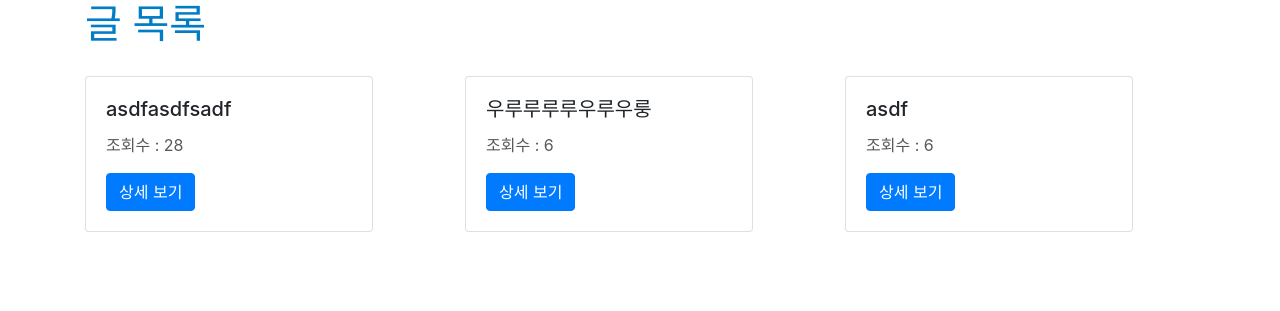
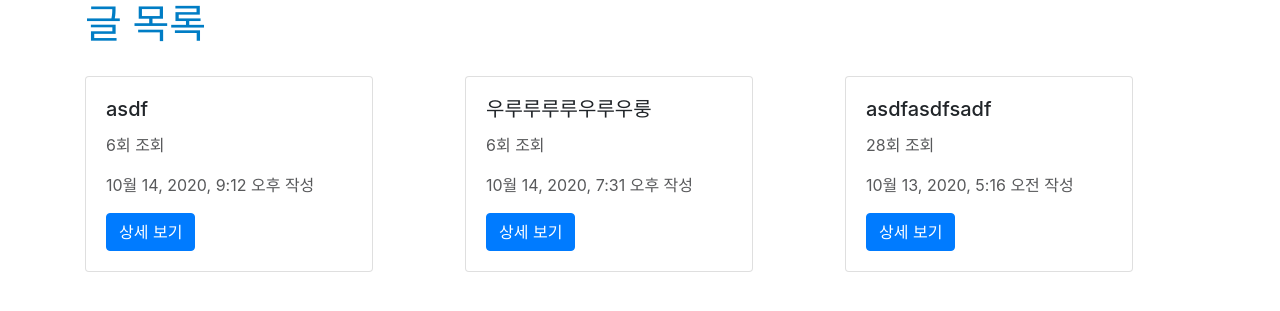
Before and after one commit to alsthd27/likelion, a Django app: page / in a window 1280 px wide. Shown: the part 56-367 px from the top of the page. Run offline with Django 3.2, Linux system fonts and the light colour scheme; a user stored in the database is signed in; data comes from the database, SQL or seed files in the repository; both versions use the stored data as it was after the commit; some libraries are stand-ins or nearby versions.

Commit message:
생성 최신순(내림차순) 정렬

```diff
--- a/myblog/blog/templates/blog/main.html
+++ b/myblog/blog/templates/blog/main.html
@@ -12,7 +12,8 @@
                     <div class="card-body">
                         <!-- html에서 변수를 띄우는 방법: 템플릿 태그를 쓴다. -->
                         <h5 class="card-title">{{ post.title }}</h5>
-                        <p>조회수 : {{ post.view_count }}</p>
+                        <p>{{ post.view_count }}회 조회</p>
+                        <p>{{ post.created_at }} 작성</p>
                         <!-- urls.py의 show에 있는 <int:post_id> 값이 URL에 입력될 수 있도록 템플릿 태그 뒷 부분에 post.pk를 붙여줌. post.id라고 써도 됨. -->
                         <a href="{% url 'blog:show' post.pk %}" class="btn btn-primary">상세 보기</a>
                     </div>
--- a/myblog/blog/views.py
+++ b/myblog/blog/views.py
@@ -6,7 +6,11 @@ from .models import *
 # 프로그래밍에서 =는 같다는 뜻이 아니라 대입한다는 뜻!!!!! 같다는 의미로 사용할 땐 ==를 쓴다.
 
 def main(request): # "이걸 main이라는 함수로 명명하겠다! request를 인자로 받는다!"
-    all_posts = Post.objects.all() # "Post 클래스의 모든 항목들을 all_posts(변수)라고 부르겠다!"
+    '''
+    "Post 클래스의 모든 항목들을 all_posts(변수)라고 부르겠다!"
+    order_by('-created_at')은 최신 생성순(내림차순)으로 정렬하겠다는 것.
+    '''
+    all_posts = Post.objects.all().order_by('-created_at')
     # Django에서 render의 세 번째 인자는 Python의 딕셔너리 타입 값을 넣어줘야 함.
     return render(request, 'blog/main.html', {'posts': all_posts}) # "request의 변수(all_posts)를 posts라는 이름으로 명명하고, 해당 request를 render 함수를 활용해 blog/main.html으로 return하겠다!"
 
@@ -64,7 +68,7 @@ def show(request, post_id): # 특정 글을 가져오려면 해당 글의 고유
     '''
     post.view_count += 1
     post.save()
-    all_comments = post.comments.all() # Comment 모델링할 때 related_name으로 설정했던 그 comments를 쓴 것.
+    all_comments = post.comments.all().order_by('-created_at') # Comment 모델링할 때 related_name으로 설정했던 그 comments를 쓴 것.
     return render(request, 'blog/show.html', {'post': post, 'comments': all_comments})
 
 
```
Also changed, not shown: myblog/db.sqlite3.
